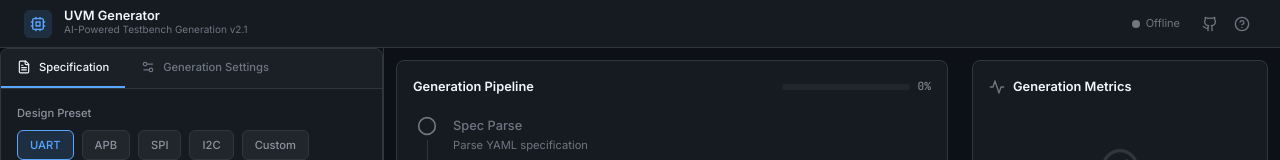
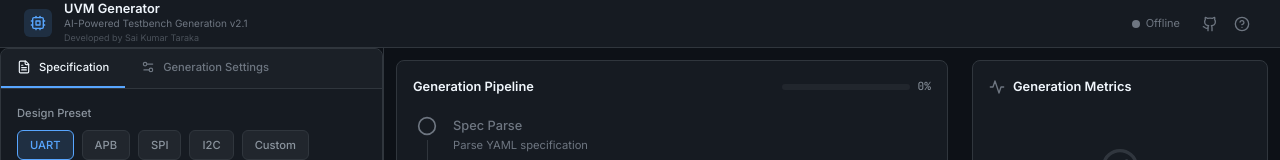
Before and after one commit to saikumarstealth-creator/UVM-verification, a React (Vite) app in the folder frontend/: page / in a window 1280 px wide. Shown: the top 160 px of the page. Built offline with nearby package versions, Linux system fonts and the light colour scheme.

Commit message:
Add developer credit in header

```diff
--- a/frontend/src/components/Header.tsx
+++ b/frontend/src/components/Header.tsx
@@ -17,6 +17,9 @@ const Header: React.FC = () => {
           </h1>
           <span className="text-[10px] text-eda-text-tertiary">
             AI-Powered Testbench Generation v2.1
+          </span>
+          <span className="text-[9px] text-eda-text-tertiary/60">
+            Developed by Sai Kumar Taraka
           </span>
         </div>
       </div>
```
